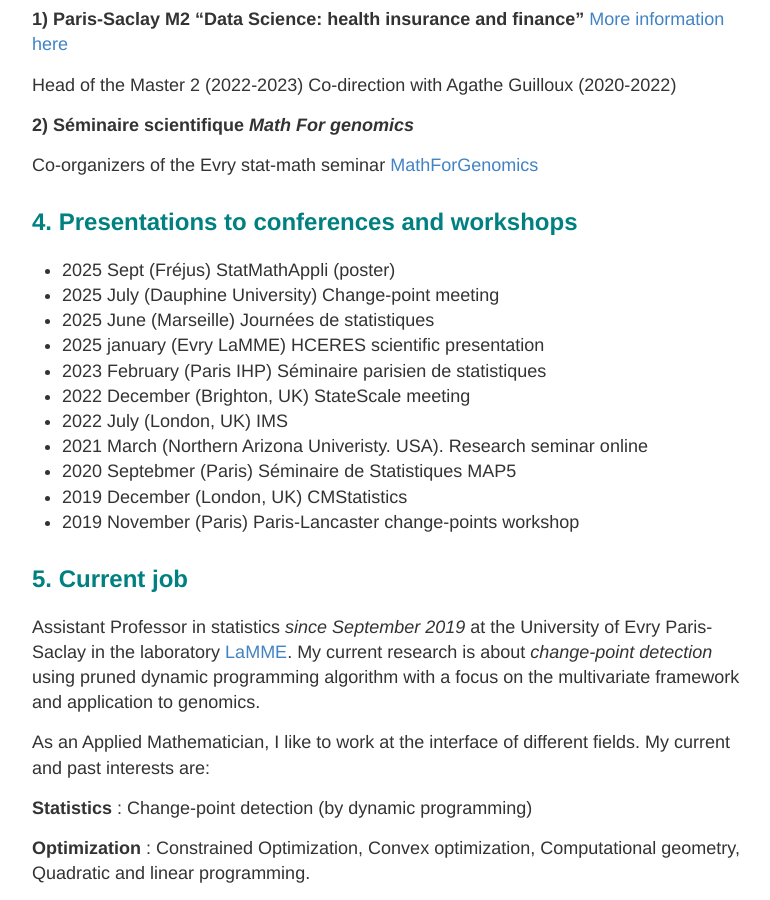
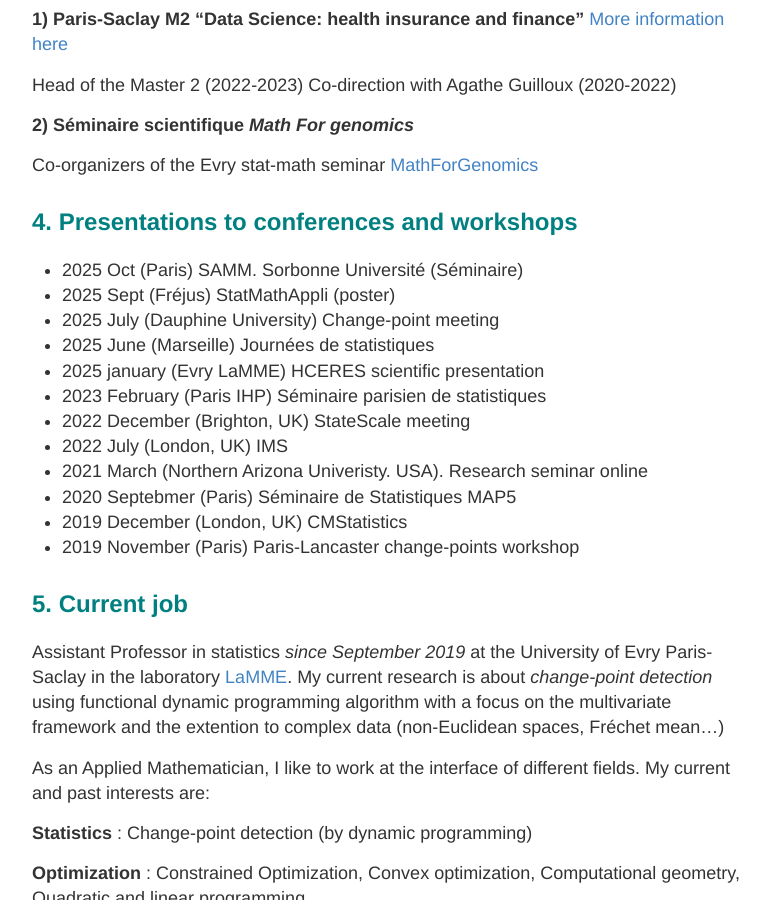
Before and after one commit to vincentrunge/vincentrunge.github.io, a Jekyll site: the page built from About.md, in a window 1280 px wide and 900 px high, scrolled down 2786 px. Shown: the whole window, without its empty margins (248-1018 px from the left). Built offline with Jekyll 4.4.1, drawn with Linux system fonts in a browser that asks for light colours.

Commit message:
Revise presentations and job description in About.md
Updated presentation list and revised current job description to reflect changes in research focus.

```diff
--- a/About.md
+++ b/About.md
@@ -122,6 +122,7 @@ Co-organizers of the Evry stat-math seminar [MathForGenomics](https://mathforgen
 
 ## <span style="color:teal;"> 4. Presentations to conferences and workshops </span>
 
+- 2025 Oct (Paris) SAMM. Sorbonne Université (Séminaire)
 - 2025 Sept (Fréjus) StatMathAppli (poster)
 - 2025 July (Dauphine University) Change-point meeting
 - 2025 June (Marseille) Journées de statistiques
@@ -136,7 +137,7 @@ Co-organizers of the Evry stat-math seminar [MathForGenomics](https://mathforgen
 
 ## <span style="color:teal;"> 5. Current job </span>
 
-Assistant Professor in statistics *since September 2019* at the University of Evry Paris-Saclay in the laboratory [LaMME](http://www.math-evry.cnrs.fr/doku.php). My current research is about *change-point detection* using pruned dynamic programming algorithm with a focus on the multivariate framework and application to genomics.
+Assistant Professor in statistics *since September 2019* at the University of Evry Paris-Saclay in the laboratory [LaMME](http://www.math-evry.cnrs.fr/doku.php). My current research is about *change-point detection* using functional dynamic programming algorithm with a focus on the multivariate framework and the extention to complex data (non-Euclidean spaces, Fréchet mean...)
 
 As an Applied Mathematician, I like to work at the interface of different fields. My current and past interests are:
 
```
